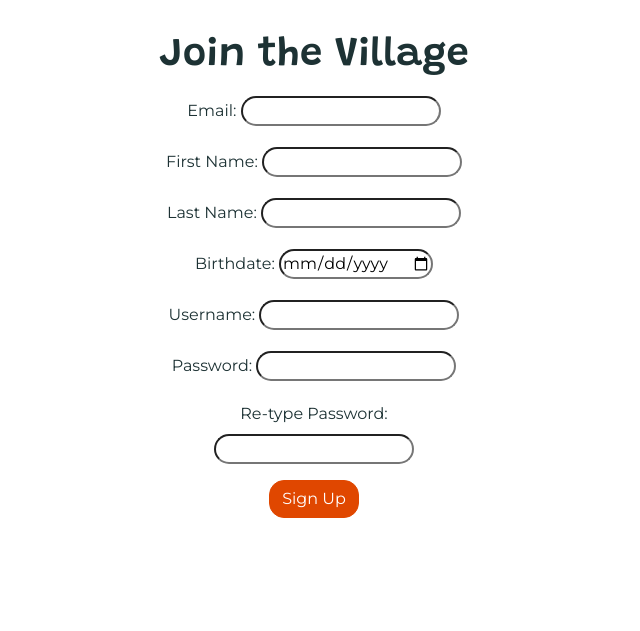
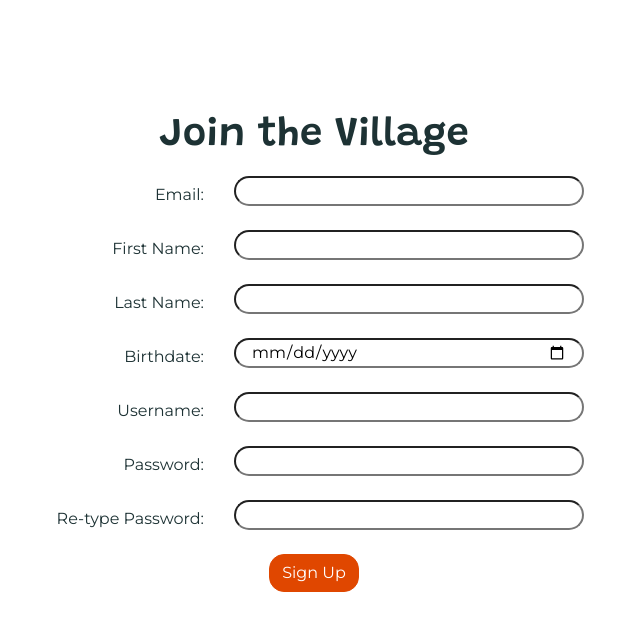
Before and after one commit to norrismei/bgvillage_marketplace, a Flask app: page /sign-up in a window 1280 px wide. Shown: the top 631 px of the page, without its empty margins (326-966 px from the left). Run offline with Flask 2, Linux system fonts and the light colour scheme; some libraries are stand-ins or nearby versions.

Commit message:
Added styling for Bootstrap horizontal form

```diff
--- a/static/css/style.css
+++ b/static/css/style.css
@@ -50,6 +50,10 @@ a:hover {
 
 #login-signup-link {
     margin-top: .5rem;
+}
+
+#signup-container {
+    margin-top: 5rem;
 }
 
 .table {
--- a/templates/signup.html
+++ b/templates/signup.html
@@ -14,54 +14,74 @@
     </div>
   </div>
   <div class="row">
-    <div class="col-4 mx-auto text-center">
+    <div class="col-6 mx-auto text-right">
       <form action="/process-sign-up" method="POST" id="signup-form">
 
-        <div id="email-field" class="form-group">
-          <label for="email-input">Email: </label>
-          <input type="email" name="email" id="email-input" value="{{ email }}" required />
+        <div id="email-field" class="form-group row">
+          <label for="email-input" class="col-sm-4 col-form-label">Email: </label>
+          <div class="col-sm-8">
+            <input type="email" name="email" id="email-input" class="col" value="{{ email }}" required />
             {% if email_warning %}
               An account already exists with that email
             {% endif %}
           </div>
-
-        <div class="form-group">
-          <label for="first-name-input">First Name: </label>
-          <input type="text" name="fname" id="first-name-input" value="{{ fname }}" required>
         </div>
 
-        <div class="form-group">
-          <label for="last-name-input">Last Name: </label>
-          <input type="text" name="lname" id="last-name-input" value="{{ lname }}" required>
+        <div class="form-group row">
+          <label for="first-name-input" class="col-sm-4 col-form-label">First Name: </label>
+          <div class="col-sm-8">
+            <input type="text" name="fname" id="first-name-input" class="col" value="{{ fname }}" required>
+          </div>
         </div>
 
-        <div class="form-group">
-          <label for="birthdate">Birthdate: </label>
-          <input type="date" name="birthdate" id="birthdate" value="{{ birthdate }}">
+        <div class="form-group row">
+          <label for="last-name-input" class="col-sm-4 col-form-label">Last Name: </label>
+          <div class="col-sm-8">
+            <input type="text" name="lname" id="last-name-input" class="col" value="{{ lname }}" required>
+          </div>
         </div>
 
-        <div class="form-group">
-          <label for="username-input">Username: </label>
-          <input type="text" name="username" id="username-input" value="{{ username }}" required>
+        <div class="form-group row">
+          <label for="birthdate" class="col-sm-4 col-form-label">Birthdate: </label>
+          <div class="col-sm-8">
+            <input type="date" name="birthdate" id="birthdate" class="col" value="{{ birthdate }}">
+          </div>
+        </div>
+
+        <div class="form-group row">
+          <label for="username-input" class="col-sm-4 col-form-label">Username: </label>
+          <div class="col-sm-8">
+            <input type="text" name="username" id="username-input" class="col" value="{{ username }}" required>
             {% if username_warning %}
               This username is already taken
             {% endif %}
           </div>
+        </div>
 
-        <div class="form-group">
-          <label for="password-input">Password: </label>
-          <input type="password" name="password" id="password-input" required>
+        <div class="form-group row">
+          <label for="password-input" class="col-sm-4 col-form-label">Password: </label>
+          <div class="col-sm-8">
+            <input type="password" name="password" id="password-input" class="col" required>
             {% if password_warning %}
               Entered passwords did not match
             {% endif %}
           </div>
-
-        <div class="form-group">
-          <label for="repeat-password-input">Re-type Password: </label>
-          <input type="password" name="repeat-password" id="repeat-password-input" required>
         </div>
 
-        <button type="submit" class="btn btn-primary">Sign Up</button>
+        <div class="form-group row">
+          <label for="repeat-password-input" class="col-sm-4 col-form-label">Re-type Password: </label>
+          <div class="col-sm-8">
+            <input type="password" name="repeat-password" id="repeat-password-input" class="col" required>
+          </div>
+        </div>
+
+        <div class="form-group row">
+          <div class="col mx-auto text-center">
+            <button type="submit" class="btn btn-primary">
+              Sign Up
+            </button>
+          </div>
+        </div>
       </form>
     </div>
   </div>
```
Lines whose indentation alone changed are shown as unchanged.
